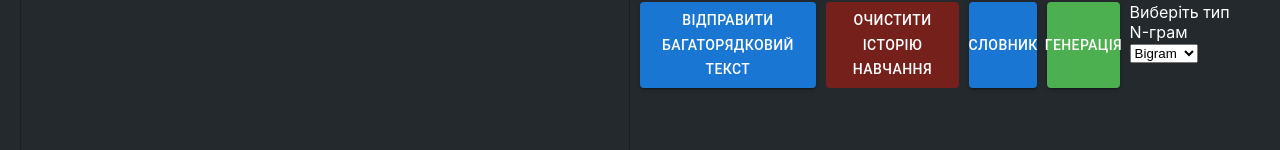
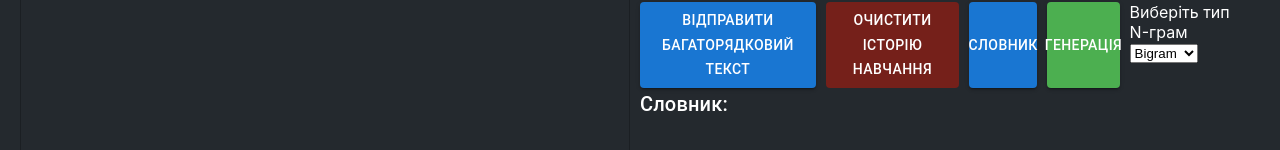
Before and after one commit to kozakevich13/react-ngram, a React (Create React App) app: page /main-page in a window 1280 px wide. Shown: the part 216-366 px from the top of the page. Built offline with nearby package versions, Linux system fonts and the light colour scheme.

Commit message:
rename title

```diff
--- a/src/pages/MainPage.js
+++ b/src/pages/MainPage.js
@@ -196,10 +196,11 @@ const MainPage = () => {
       </div>
       {responseData && (
         <div>
-          <Typography variant="h6">Отримана інформація:</Typography>
+          <Typography variant="h6">Згенероване повідомлення:</Typography>
           <pre>{JSON.stringify(responseData.message)}</pre>
         </div>
       )}
+      <Typography variant="h6">Словник:</Typography>
 
       {bigramDict && (
         <div style={{ maxHeight: '300px', overflowY: 'auto', border: '1px solid #ccc', padding: '10px' }}>
```
